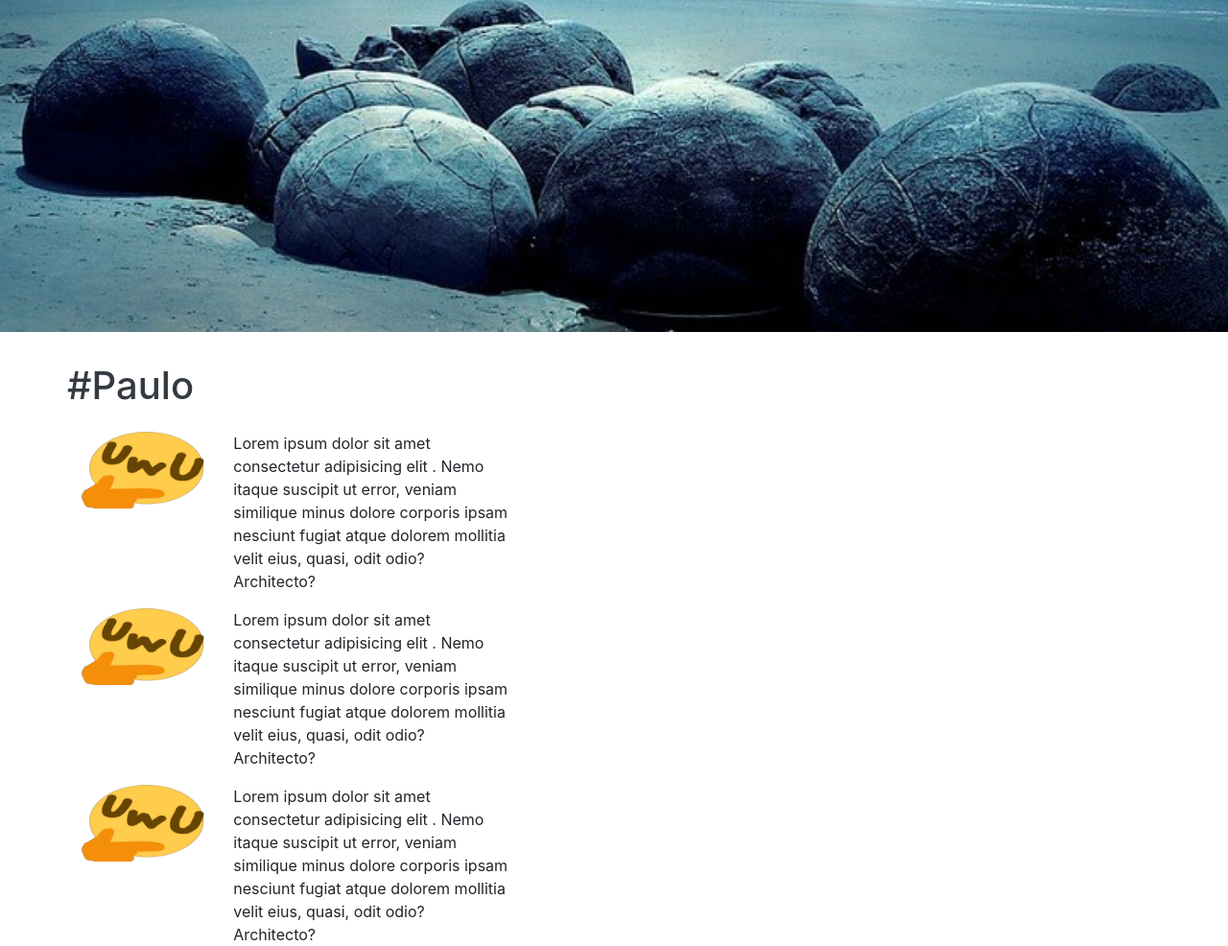
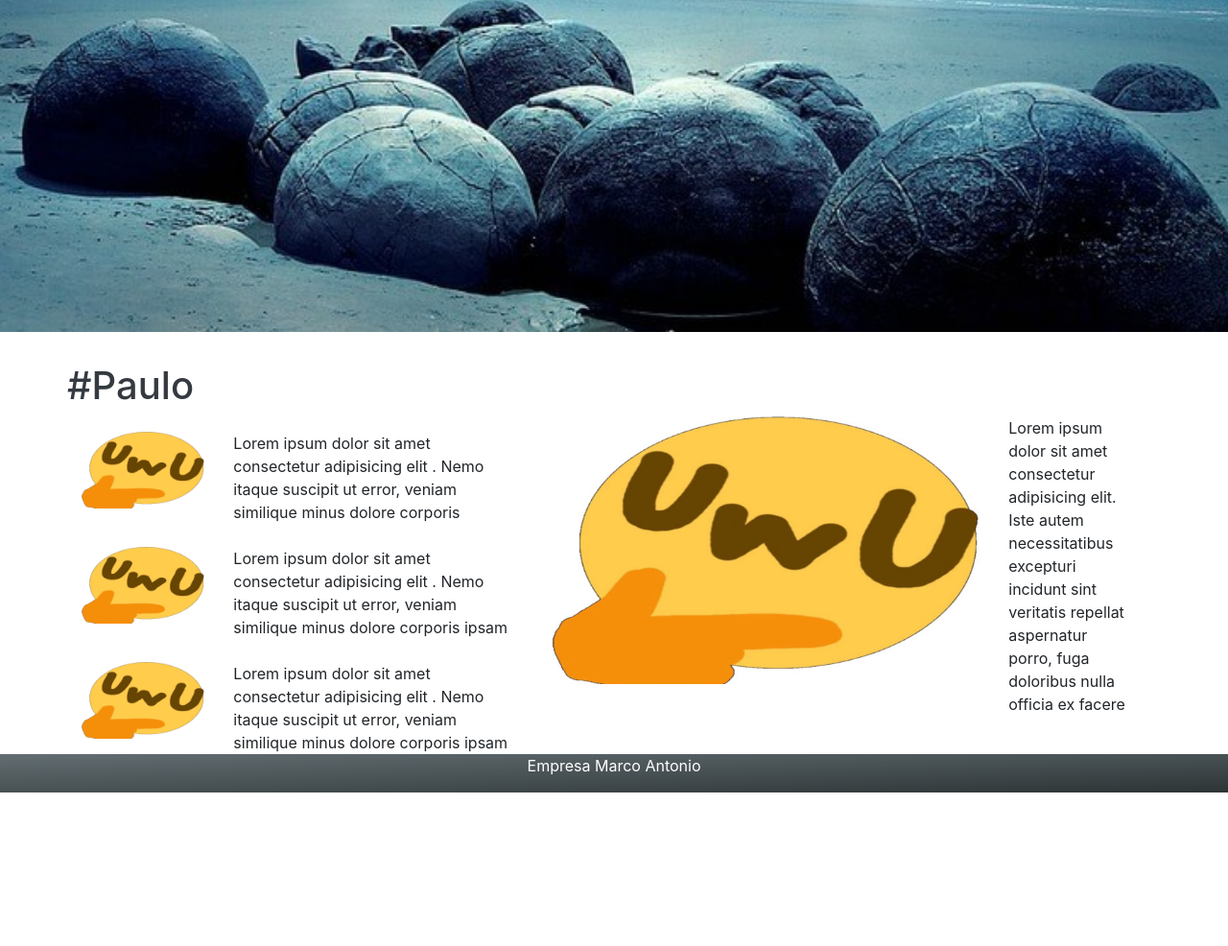
Before and after one commit to MarcoTech1234/Aula-PW-, a plain HTML site: page index.html in a window 1280 px wide. Shown: the part 454-1440 px from the top of the page at 96% size. After the commit the page ends 1280 px from the top, so only its background shows below. Drawn offline with Linux system fonts and the light colour scheme.

Commit message:
atualização 1.3

```diff
--- a/css/marco.css
+++ b/css/marco.css
@@ -4,3 +4,7 @@
     background-position: center;
     height: 100vh;
 }
+
+.bg-linear {
+    background-image: linear-gradient(to left top, #2d3436, #636e72);
+}
--- a/index.html
+++ b/index.html
@@ -11,7 +11,7 @@
 </head>
 
 <body>
-    <nav class="navbar navbar-expand-lg navbar-info bg-dark fixed-top shadow">
+    <nav class="navbar navbar-expand-lg navbar-light bg-dark fixed-top shadow">
         <a class="navbar-brand"><img class="img-fluid" src="img/rety (1).png" alt="rety (1).png" width="30px" /></a>
         <!--LOGO-->
         <button class="navbar-toggler" data-target="#my-nav" data-toggle="collapse" aria-controls="my-nav" aria-expanded="false" aria-label="Toggle navigation">
@@ -49,23 +49,35 @@
                             <img class="img-fluid" src="img/uwu.jpg" alt="" />
                         </div>
                         <div class="col-12 col-sm-8 col-md-8">
-                            Lorem ipsum dolor sit amet consectetur adipisicing elit . Nemo itaque suscipit ut error, veniam similique minus dolore corporis ipsam nesciunt fugiat atque dolorem mollitia velit eius, quasi, odit odio? Architecto?
+                            Lorem ipsum dolor sit amet consectetur adipisicing elit . Nemo itaque suscipit ut error, veniam similique minus dolore corporis
                         </div>
                     </div>
-                    <div class="row mt-3">
+                    <div class="row mt-4">
                         <div class="col-12 col-sm-4 col-md-4">
                             <img class="img-fluid" src="img/uwu.jpg" alt="" />
                         </div>
                         <div class="col-12 col-sm-8 col-md-8">
-                            Lorem ipsum dolor sit amet consectetur adipisicing elit . Nemo itaque suscipit ut error, veniam similique minus dolore corporis ipsam nesciunt fugiat atque dolorem mollitia velit eius, quasi, odit odio? Architecto?
+                            Lorem ipsum dolor sit amet consectetur adipisicing elit . Nemo itaque suscipit ut error, veniam similique minus dolore corporis ipsam
                         </div>
                     </div>
-                    <div class="row mt-3">
+                    <div class="row mt-4">
                         <div class="col-12 col-sm-4 col-md-4">
                             <img class="img-fluid" src="img/uwu.jpg" alt="" />
                         </div>
                         <div class="col-12 col-sm-8 col-md-8">
-                            Lorem ipsum dolor sit amet consectetur adipisicing elit . Nemo itaque suscipit ut error, veniam similique minus dolore corporis ipsam nesciunt fugiat atque dolorem mollitia velit eius, quasi, odit odio? Architecto?
+                            Lorem ipsum dolor sit amet consectetur adipisicing elit . Nemo itaque suscipit ut error, veniam similique minus dolore corporis ipsam
+                        </div>
+                    </div>
+                </div>
+            </div>
+            <div class="col-12 col-sm-7 col-md-7">
+                <div class="container-fluid">
+                    <div class="row">
+                        <div class="col-12 col-sm-9 col-md-9">
+                            <img class="img-fluid" src="img/uwu.jpg" alt="">
+                        </div>
+                        <div class="col-12 col-sm-3 col-md-">
+                            Lorem ipsum dolor sit amet consectetur adipisicing elit. Iste autem necessitatibus excepturi incidunt sint veritatis repellat aspernatur porro, fuga doloribus nulla officia ex facere
                         </div>
                     </div>
                 </div>
@@ -73,7 +85,14 @@
         </div>
     </div>
     </div>
-
+    </div>
+    <div class="container-fluid bg-linear">
+        <div class="row justify-content-center">
+            <div class="col-12 col-sm-8 col-md-6">
+                <p class="text-center text-white">Empresa Marco Antonio</p>
+            </div>
+        </div>
+    </div>
     <script src="js/jquery-3.6.0.min.js"></script>
     <script src="js/bootstrap.js"></script>
 </body>
```
